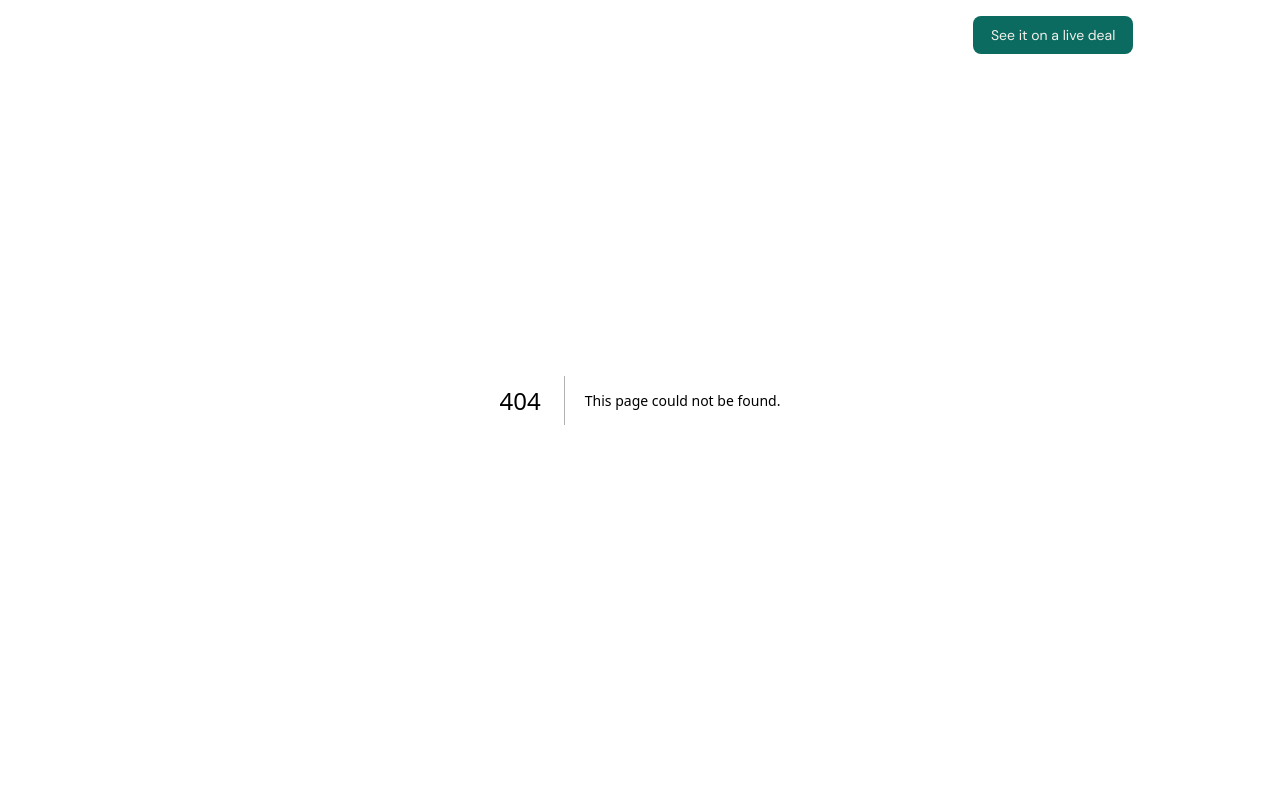
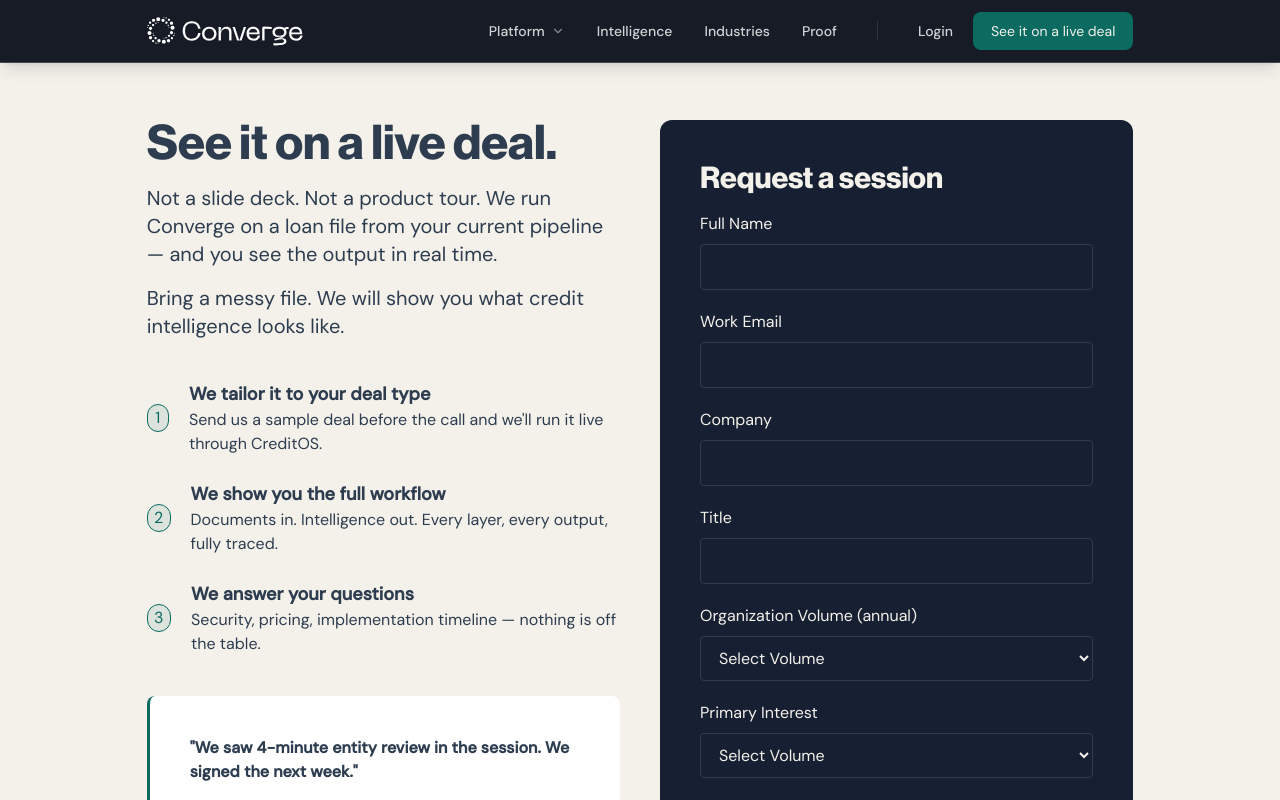
Before and after one commit to mtforstartups-hub/converge, a Next.js app: page /live-deal in a window 1280 px wide. Before the commit this address had no page. Shown: the top 800 px of the page. Built offline with nearby package versions, Linux system fonts and the light colour scheme.

Commit message:
live deal page added

```diff
--- a/app/industries/page.tsx
+++ b/app/industries/page.tsx
@@ -59,7 +59,7 @@ export default function IndustriesPage() {
               </p>
             </div>
             <div className="flex justify-center pt-6">
-              <Button href="/demo" title="See it on a live deal &rarr;" />
+              <Button href="/live-deal" title="See it on a live deal &rarr;" />
             </div>
           </div>
         </div>
--- a/app/intelligence/page.tsx
+++ b/app/intelligence/page.tsx
@@ -199,7 +199,7 @@ export default function IntelligencePage() {
 
         <div className="mx-auto max-w-95/100 md:max-w-5/6 px-4 md:px-6 lg:px-10 text-center relative z-10">
           <div className="max-w-3xl mx-auto space-y-8">
-            <h2 className="text-xl md:font-display text-3xl lg:text-4xl text-charcoal font-bold leading-tight">
+            <h2 className=" md:font-display text-3xl lg:text-4xl text-charcoal font-bold leading-tight">
               The transformation of loan origination will look completely
               different in 24 months.
               <br />
@@ -208,7 +208,7 @@ export default function IntelligencePage() {
               </span>
             </h2>
             <div className="flex justify-center">
-              <Button href="/demo" title="See it on a live deal &rarr;" />
+              <Button href="/live-deal" title="See it on a live deal &rarr;" />
             </div>
           </div>
         </div>
--- /dev/null
+++ b/app/live-deal/page.tsx
@@ -0,0 +1,171 @@
+import LeftBorderedCard from "@/components/ui/LeftBorderedCard";
+
+const points = [
+  {
+    point: "We tailor it to your deal type",
+    description:
+      "Send us a sample deal before the call and we'll run it live through CreditOS.",
+  },
+  {
+    point: "We show you the full workflow",
+    description:
+      "Documents in. Intelligence out. Every layer, every output, fully traced.",
+  },
+  {
+    point: "We answer your questions",
+    description:
+      "Security, pricing, implementation timeline — nothing is off the table.",
+  },
+];
+
+export default function LiveDeal() {
+  return (
+    <div className="min-h-screen bg-parchment">
+      <section className="pt-20 pb-10 md:pt-30 md:pb-16 bg-parchment text-charcoal">
+        <div className="mx-auto max-w-95/100 md:max-w-5/6 px-4 md:px-6 lg:px-10">
+          <div className="grid grid-cols-1 lg:grid-cols-2 gap-10">
+            <div className="space-y-4">
+              <h2 className="font-display font-bold text-4xl md:text-5xl mb-4">
+                See it on a live deal.
+              </h2>
+              <p className="font-sans text-lg md:text-xl">
+                Not a slide deck. Not a product tour. We run Converge on a loan
+                file from your current pipeline — and you see the output in real
+                time.
+              </p>
+              <p className="font-sans text-lg md:text-xl">
+                Bring a messy file. We will show you what credit intelligence
+                looks like.
+              </p>
+              <div className="space-y-6 mt-10">
+                {points.map((point, idx) => (
+                  <div className="flex items-center gap-4 md:gap-5">
+                    <div className="rounded-full size-7 flex items-center justify-center text-base text-verified bg-verified/10 border border-verified">
+                      {idx + 1}
+                    </div>
+                    <div>
+                      <div className="text-base md:text-lg font-semibold">
+                        {point.point}
+                      </div>
+                      <div className="text-sm md:text-base">
+                        {point.description}
+                      </div>
+                    </div>
+                  </div>
+                ))}
+              </div>
+              <LeftBorderedCard type="secondary" className="bg-white mt-10">
+                <h3 className="font-semibold mb-4">
+                  "We saw 4-minute entity review in the session. We signed the
+                  next week."
+                </h3>
+                — VP of Credit Operations, regional bridge lender
+              </LeftBorderedCard>
+            </div>
+
+            {/* form section */}
+            <div>
+              <div className="rounded-xl bg-deep-slate p-8 md:p-10 text-parchment shadow-5xl">
+                <h3 className="font-display font-bold text-2xl md:text-3xl mb-4">
+                  Request a session
+                </h3>
+                <form action="" className="space-y-8">
+                  <div className="mb-5">
+                    <label htmlFor="name">Full Name</label>
+                    <input
+                      type="text"
+                      name="name"
+                      id="name"
+                      className="w-full border border-charcoal rounded-sm outline-none focus:border-verified px-3.5 py-2.5 transition-colors mt-2"
+                    />
+                  </div>
+
+                  <div className="mb-5">
+                    <label htmlFor="email">Work Email</label>
+                    <input
+                      type="email"
+                      name="email"
+                      id="email"
+                      className="w-full border border-charcoal rounded-sm outline-none focus:border-verified px-3.5 py-2.5 transition-colors mt-2"
+                    />
+                  </div>
+
+                  <div className="mb-5">
+                    <label htmlFor="company">Company</label>
+                    <input
+                      type="text"
+                      name="company"
+                      id="company"
+                      className="w-full border border-charcoal rounded-sm outline-none focus:border-verified px-3.5 py-2.5 transition-colors mt-2"
+                    />
+                  </div>
+
+                  <div className="mb-5">
+                    <label htmlFor="title">Title</label>
+                    <input
+                      type="text"
+                      name="title"
+                      id="title"
+                      className="w-full border border-charcoal rounded-sm outline-none focus:border-verified px-3.5 py-2.5 transition-colors mt-2"
+                    />
+                  </div>
+
+                  <div className="mb-5">
+                    <label htmlFor="volume">Organization Volume (annual)</label>
+                    <select
+                      name="volume"
+                      id="volume"
+                      className="w-full border border-charcoal rounded-sm outline-none focus:border-verified px-3.5 py-2.5 transition-colors mt-2 [&>option]:bg-deep-slate [&>option]:text-parchment"
+                    >
+                      <option value="">Select Volume</option>
+                      <option value="50">Under $50M</option>
+                      <option value="50-250">$50M - $250M</option>
+                      <option value="250-1000">$250M - $1B</option>
+                      <option value="1000">Over $1B</option>
+                    </select>
+                  </div>
+
+                  <div className="mb-5">
+                    <label htmlFor="interest">Primary Interest</label>
+                    <select
+                      name="interest"
+                      id="interest"
+                      className="w-full border border-charcoal rounded-sm outline-none focus:border-verified px-3.5 py-2.5 transition-colors mt-2 [&>option]:bg-deep-slate [&>option]:text-parchment"
+                    >
+                      <option value="">Select Volume</option>
+                      <option value="loan-officer">
+                        Loan Officer Intelligence
+                      </option>
+                      <option value="processor">Processor Intelligence</option>
+                      <option value="underwriter">
+                        Underwriter Intelligence
+                      </option>
+                      <option value="platform">Full CreditOS Platform</option>
+                      <option value="not-sure">Not Sure Yet</option>
+                    </select>
+                  </div>
+
+                  <div className="mb-5">
+                    <label htmlFor="message">
+                      Anything specific you want to see in the session?
+                      (optional)
+                    </label>
+                    <textarea
+                      name="message"
+                      id="message"
+                      className="w-full border border-charcoal rounded-sm outline-none focus:border-verified px-3.5 py-2.5 transition-colors mt-2"
+                    />
+                  </div>
+
+                  <button className="w-full text-center py-3 px-4 bg-verified text-parchment hover:bg-verified/90 rounded-md hover:-translate-y-0.5 transition-all duration-400">
+                    Request a Session
+                  </button>
+                </form>
+              </div>
+            </div>
+          </div>
+        </div>
+      </section>
+    </div>
+  );
+}
--- a/app/proof/page.tsx
+++ b/app/proof/page.tsx
@@ -140,7 +140,7 @@ export default function ProofPage() {
               </span>
             </p>
             <div className="flex justify-center pt-4">
-              <Button href="/demo" title="See it on a live deal &rarr;" />
+              <Button href="/live-deal" title="See it on a live deal &rarr;" />
             </div>
           </div>
         </div>
--- a/components/Header.tsx
+++ b/components/Header.tsx
@@ -5,6 +5,7 @@ import Link from "next/link";
 import Button from "./ui/Button";
 import MobileMenu from "./MobileMenu";
 import Image from "next/image";
+import { usePathname } from "next/navigation";
 
 import { ChevronDown } from "lucide-react";
 
@@ -51,6 +52,7 @@ const platformAgents = [
 
 export default function Header() {
   const [isScrolled, setIsScrolled] = useState(false);
+  const pathname = usePathname();
 
   useEffect(() => {
     const handleScroll = () => {
@@ -69,7 +71,9 @@ export default function Header() {
       className={`fixed top-0 left-0 right-0 z-50 transition-all duration-300 border-b-[0.5px] ${
         isScrolled
           ? "bg-midnight/95 backdrop-blur-md border-white/20 shadow-lg py-3"
-          : "bg-transparent border-transparent py-4"
+          : pathname === "/"
+            ? "bg-transparent border-transparent py-4"
+            : "bg-midnight/95 backdrop-blur-md border-white/20 shadow-lg py-3"
       }`}
     >
       <div className="mx-auto max-w-95/100 md:max-w-5/6 text-white flex justify-between items-center px-4 md:px-6 lg:px-10">
--- a/components/platform/AgentDetailHero.tsx
+++ b/components/platform/AgentDetailHero.tsx
@@ -34,7 +34,7 @@ export default function AgentDetailHero({
           </div>
 
           <div className="pt-4 flex flex-wrap gap-4 items-center">
-            <Button href="/demo" title="See it on a live deal &rarr;" />
+            <Button href="/live-deal" title="See it on a live deal &rarr;" />
             <Button
               href="/platform"
               title="Back to Platform"
--- a/components/platform/PlatformHero.tsx
+++ b/components/platform/PlatformHero.tsx
@@ -27,7 +27,7 @@ export default function PlatformHero() {
           </div>
 
           <div className="pt-2">
-            <Button href="/demo" title="Book a Platform Demo &rarr;" />
+            <Button href="/live-deal" title="Book a Platform Demo &rarr;" />
           </div>
         </div>
       </div>
```
